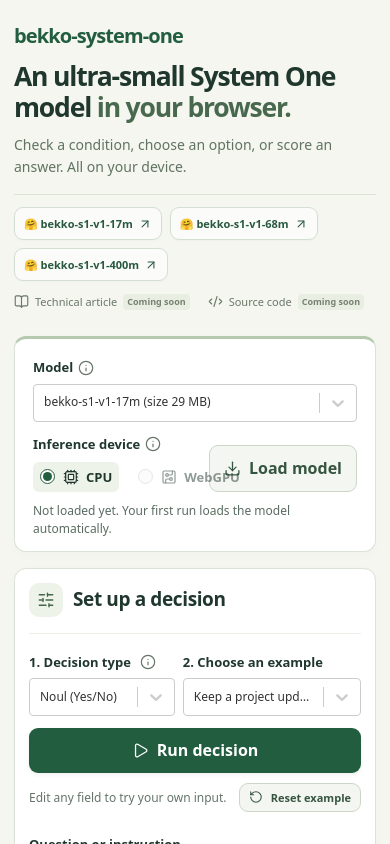
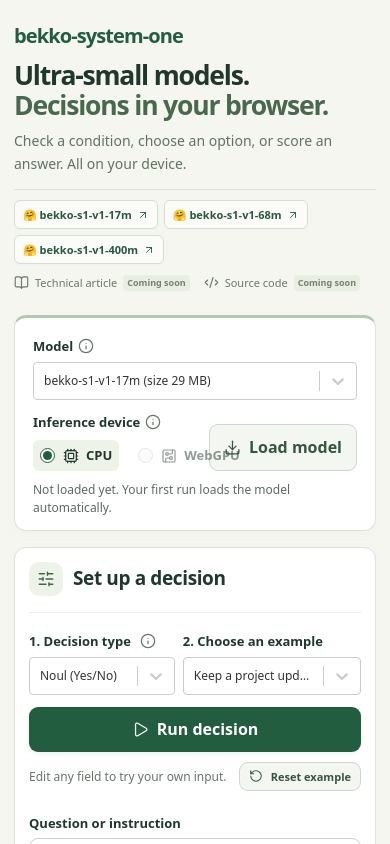
Before and after one commit to hotchpotch/bekko-system-one, a React (Vite) app in the folder browser/: page / in a window 390 px wide. Shown: the top 844 px of the page. Built offline with nearby package versions, Linux system fonts and the light colour scheme.

Commit message:
Restore decision headline and slim browser resource badges

```diff
--- a/browser/src/main.jsx
+++ b/browser/src/main.jsx
@@ -306,7 +306,7 @@ function App() {
       <header className="hero">
         <div className="hero-copy">
           <div className="brand-wordmark">bekko-system-one</div>
-          <h1>An ultra-small System One model <span>in your browser.</span></h1>
+          <h1>Ultra-small models.<br /><span>Decisions in your browser.</span></h1>
           <p className="intro">
             Check a condition, choose an option, or score an answer. All on your device.
           </p>
--- a/browser/src/style.css
+++ b/browser/src/style.css
@@ -947,13 +947,14 @@ button:focus-visible, summary:focus-visible { outline: 2px solid #368357; outlin
 header.hero { display: block; padding: 0; margin-bottom: 18px; }
 .brand-wordmark { display: flex; align-items: baseline; gap: 14px; font-size: 22px; font-weight: 800; letter-spacing: -.045em; color: #235d40; }
 .brand-wordmark > span { font-size: 13px; font-weight: 500; letter-spacing: .015em; color: #6b7b6b; }
-.hero h1 { margin: 12px 0 10px; max-width: none; font-size: clamp(28px, 3vw, 36px); line-height: 1.18; letter-spacing: -.045em; text-wrap: initial; }
+.hero h1 { margin: 12px 0 10px; max-width: none; font-size: clamp(32px, 4.4vw, 48px); line-height: 1.12; letter-spacing: -.045em; text-wrap: initial; }
 .hero h1 > span { color: #48694e; }
 .hero .intro { font-size: 14px; line-height: 1.6; color: #617362; }
-.hero-resources { display: flex; flex-wrap: wrap; align-items: center; justify-content: space-between; gap: 16px 24px; margin-top: 18px; padding: 12px 0; border-top: 1px solid #dce4d6; }
-.hero .model-links { margin: 0; gap: 8px; }
-.hero .resource-badge { font-size: 12px; padding: 8px 11px; font-weight: 600; background: #ffffffb3; }
-.project-links { display: flex; flex-wrap: wrap; align-items: center; gap: 10px 18px; }
+.hero-resources { display: flex; flex-wrap: wrap; align-items: center; justify-content: space-between; gap: 10px 20px; margin-top: 16px; padding: 10px 0; border-top: 1px solid #dce4d6; }
+.hero .model-links { margin: 0; gap: 6px; }
+.hero .resource-badge { font-size: 11px; padding: 5px 8px; gap: 5px; border-radius: 6px; font-weight: 600; background: #ffffffb3; }
+.hero .resource-badge .lucide { width: 12px; height: 12px; }
+.project-links { display: flex; flex-wrap: wrap; align-items: center; gap: 8px 14px; }
 .project-link { display: inline-flex; align-items: center; gap: 6px; color: #6a7869; font-size: 11px; }
 .project-link .coming-soon { padding: 1px 4px; font-size: 9px; background: #e9eee3; color: #768171; }
 @media (max-width: 600px) {
@@ -962,6 +963,6 @@ header.hero { display: block; padding: 0; margin-bottom: 18px; }
   .hero h1 { font-size: clamp(26px, 6.8vw, 32px); margin: 10px 0; }
   .hero .intro { font-size: 14px; }
   .hero-break { display: none; }
-  .hero-resources { margin-top: 16px; padding: 12px 0; gap: 12px; }
-  .hero .resource-badge { padding: 7px 9px; font-size: 11px; }
+  .hero-resources { margin-top: 14px; padding: 10px 0; gap: 10px; }
+  .hero .resource-badge { padding: 5px 8px; font-size: 11px; }
 }
```
